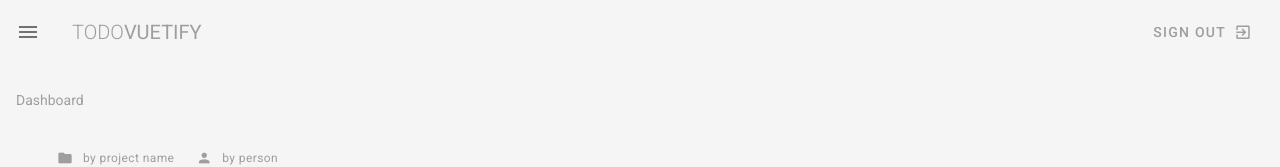
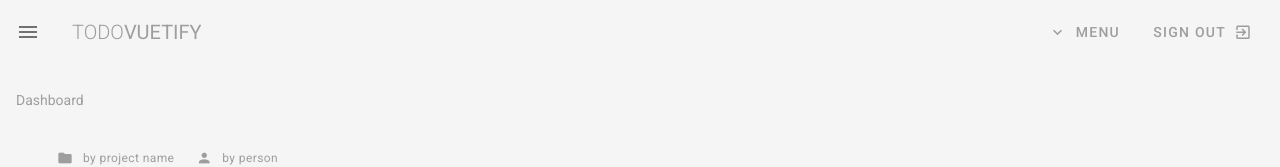
Before and after one commit to Katherine-dev/todo-vuetify, a Vue app: page / in a window 1280 px wide. Shown: the top 167 px of the page. Built offline with nearby package versions, Linux system fonts and the light colour scheme.

Commit message:
added dropdown menu

```diff
--- a/src/components/Navbar.vue
+++ b/src/components/Navbar.vue
@@ -7,6 +7,28 @@
         <span>Vuetify</span>
       </v-toolbar-title>
       <v-spacer></v-spacer>
+
+        <v-menu offset-y>
+          <template v-slot:activator="{on}">
+            <v-btn text color="grey" v-on="on">
+              <v-icon left>
+                mdi-chevron-down
+              </v-icon>
+              Menu
+            </v-btn>
+          </template>
+            <v-list>
+              <v-list-item
+              v-for="link in links"
+              :key="link.text" router
+              :to="link.route">
+              <v-list-item-title class="primary--text">
+                {{link.text}}
+              </v-list-item-title>
+              </v-list-item>
+            </v-list>
+        </v-menu>
+
       <v-btn text color="grey">
         <span>Sign Out</span>
         <v-icon right>mdi-login-variant</v-icon>
```
